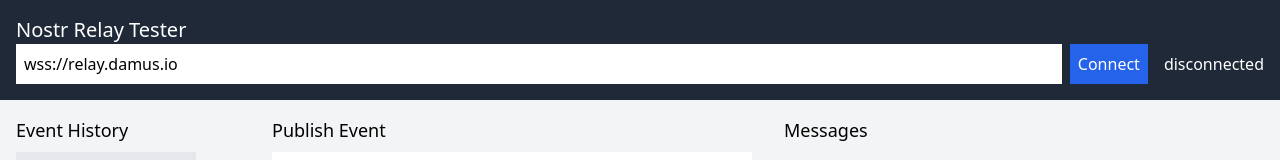
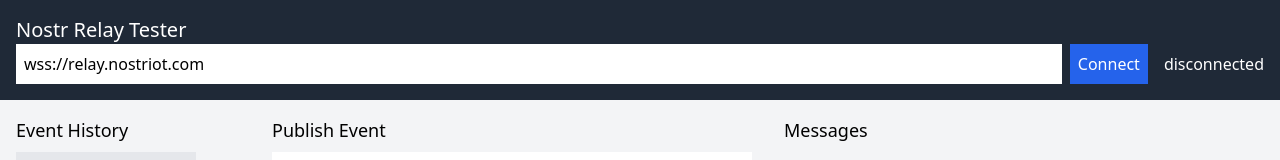
Before and after one commit to blackcoffeexbt/nostr-relay-tester, a React (Create React App) app: page / in a window 1280 px wide. Shown: the top 160 px of the page. Built offline with nearby package versions, Linux system fonts and the light colour scheme.

Commit message:
Added Raw event output to messages in right col

```diff
--- a/src/App.js
+++ b/src/App.js
@@ -63,6 +63,7 @@
             ndkEvent.publish().then(() => {
                 // Only include relevant properties
                 const {id, kind, pubkey, created_at, tags, content, sig} = ndkEvent;
+                console.log("Event published", ndkEvent);
                 setMessages(prevMessages => [{
                     type: "from",
                     content: JSON.stringify({id, kind, pubkey, created_at, tags, content, sig}),
@@ -99,6 +100,7 @@
                     // append event.content to the messages
                     setMessages(prevMessages => [{
                         type: "from",
+                        event: event,
                         content: event.content,
                         pubkey: event.pubkey,
                         sender: userProfile
--- a/src/components/Header.js
+++ b/src/components/Header.js
@@ -1,7 +1,7 @@
 import React, { useState } from 'react';
 
 export default function Header({ connectRelay, status }) {
-    const [relayURI, setRelayURI] = useState("wss://relay.damus.io");
+    const [relayURI, setRelayURI] = useState("wss://relay.nostriot.com");
 
     return (
         <header className="p-4 bg-gray-800 text-white">
@@ -11,7 +11,7 @@
                     type="text"
                     value={relayURI}
                     onChange={(e) => setRelayURI(e.target.value)}
-                    placeholder="wss://relay.damus.io"
+                    placeholder="wss://relay.nostriot.com"
                     className="flex-1 p-2 mr-2 text-black"
                 />
                 <button onClick={() => connectRelay(relayURI)} className="p-2 bg-blue-600">
--- a/src/components/RightColumn.js
+++ b/src/components/RightColumn.js
@@ -1,6 +1,8 @@
-import { nip19 } from "nostr-tools";
+import {nip19} from "nostr-tools";
+import {Fragment} from "react";
 
 export default function RightColumn({messages}) {
+
     return (
         <section className="w-2/5 p-4 bg-gray-100">
             <h2 className="text-lg mb-2">Messages</h2>
@@ -12,12 +14,20 @@
                             msg.type === "to" ? "border-black" : "border-blue-600"
                         } border-2`}
                     >
-                        {msg.content}
+                        {msg.event &&
+                            <Fragment>
+                                Raw Event Data:
+                                {JSON.stringify(msg.event.rawEvent())}
+                            </Fragment>
+                        }
+
+                        Content: {msg.content}
                         {msg.sender &&
-                            <a className="flex mt-4" target="_blank" href={`https://njump.me/${msg.pubkey ? nip19.npubEncode(msg.pubkey) : ''}`}>
+                            <a className="flex mt-4" target="_blank"
+                               href={`https://njump.me/${msg.pubkey ? nip19.npubEncode(msg.pubkey) : ''}`}>
 
                                 <div className="font-bold text-black-500">{msg.sender.name}</div>
-                                <img src={msg.sender.image} alt={msg.sender.name} className="w-16 h-16 rounded-full" />
+                                <img src={msg.sender.image} alt={msg.sender.name} className="w-16 h-16 rounded-full"/>
                             </a>
                         }
                     </div>
```
